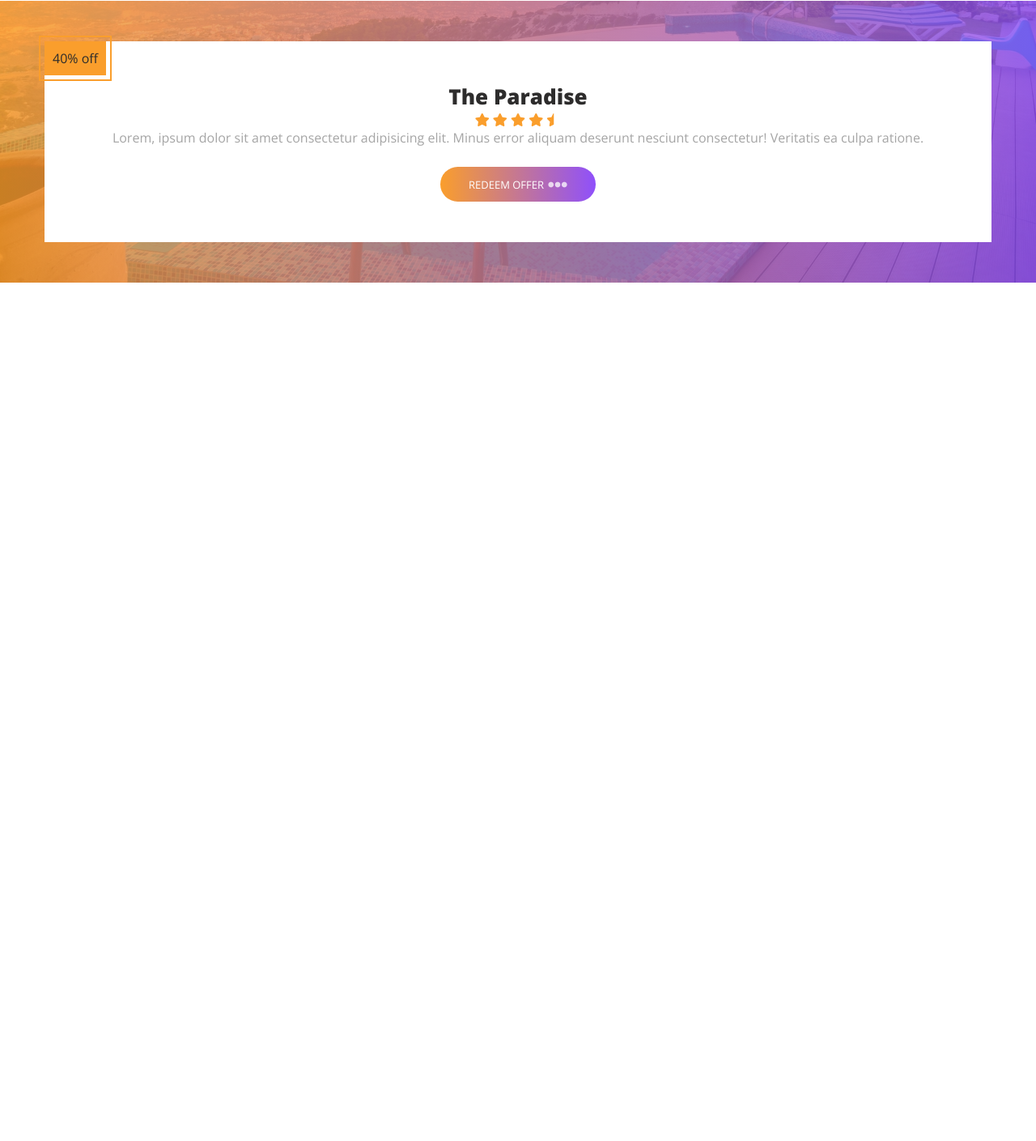
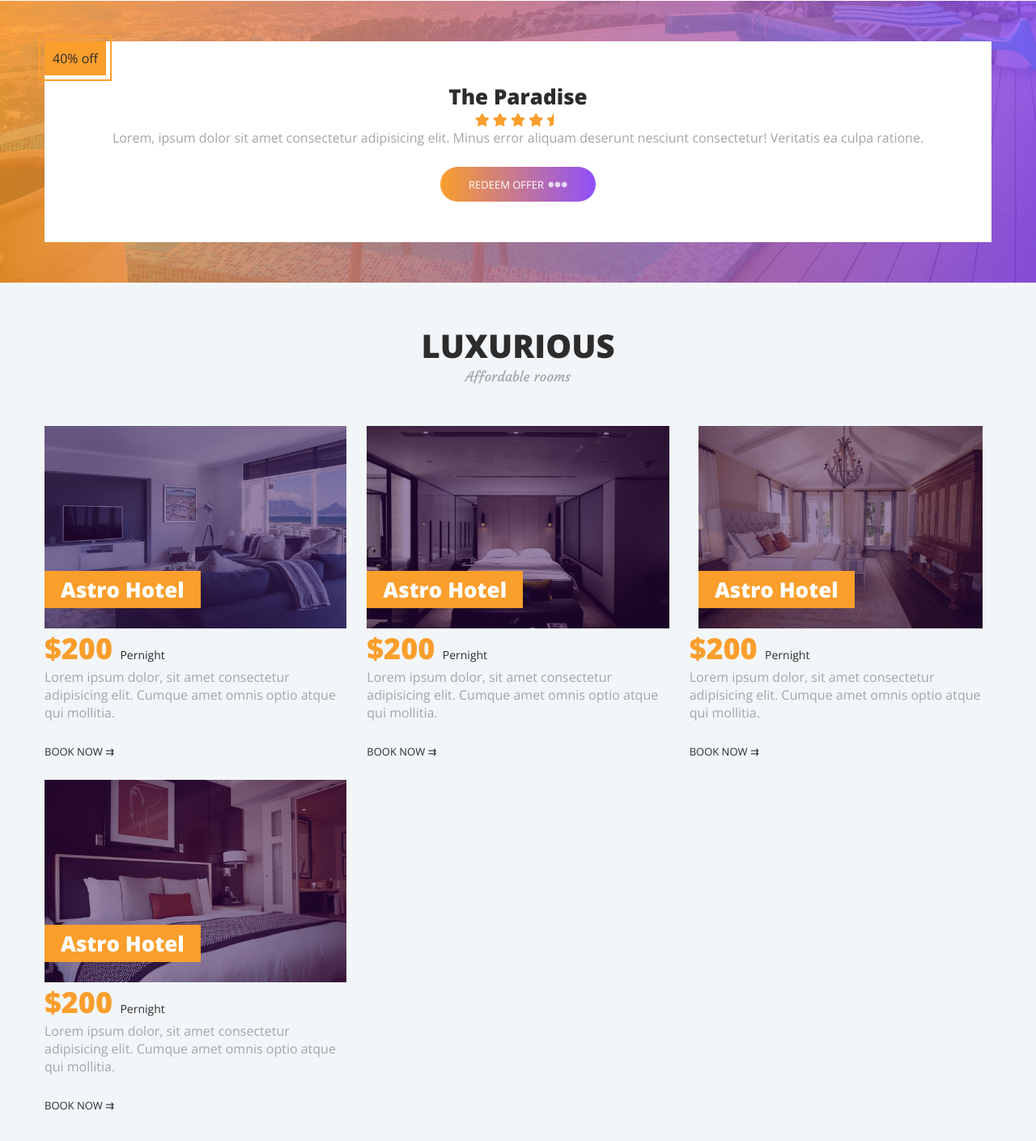
Before and after one commit to ykdman/Front-End-Study, a plain HTML site: page Clone-Coding/travelix/index.html in a window 1280 px wide. Shown: the part 1954-3363 px from the top of the page at 81% size. Before the commit the page ends 2303 px from the top, so only its background shows below. Drawn offline with nearby package versions, Linux system fonts and the light colour scheme.

Commit message:
Travelix Create Section Rooms TIL

```diff
--- a/Clone-Coding/travelix/index.html
+++ b/Clone-Coding/travelix/index.html
@@ -226,6 +226,90 @@
           </div>
         </div>
       </section>
+
+      <!-- rooms section -->
+      <section class="rooms">
+        <!-- All room Container -->
+        <div class="container">
+          <!-- section-head -->
+          <h5 class="section-head">
+            <span class="heading">Luxurious</span>
+            <span class="sub-heading">Affordable rooms</span>
+          </h5>
+
+          <!-- Each grid-item start-point -->
+          <div class="grid rooms-grid">
+            <!-- grid 1 -->
+            <div class="grid-item featured-rooms">
+              <div class="image-wrap">
+                <img class="room-image" src="./images/room_1.jpg" alt="" />
+                <h5 class="room-name">Astro Hotel</h5>
+              </div>
+              <div class="room-info-wrap">
+                <span class="room-price"
+                  >$200 <span class="per-night">Pernight</span></span
+                >
+                <p class="paragraph">
+                  Lorem ipsum dolor, sit amet consectetur adipisicing elit.
+                  Cumque amet omnis optio atque qui mollitia.
+                </p>
+                <a href="#" class="btn rooms-btn">Book now &rrarr;</a>
+              </div>
+            </div>
+
+            <div class="grid-item featured-rooms">
+              <div class="image-wrap">
+                <img class="room-image" src="./images/room_2.jpg" alt="" />
+                <h5 class="room-name">Astro Hotel</h5>
+              </div>
+              <div class="room-info-wrap">
+                <span class="room-price"
+                  >$200 <span class="per-night">Pernight</span></span
+                >
+                <p class="paragraph">
+                  Lorem ipsum dolor, sit amet consectetur adipisicing elit.
+                  Cumque amet omnis optio atque qui mollitia.
+                </p>
+                <a href="#" class="btn rooms-btn">Book now &rrarr;</a>
+              </div>
+            </div>
+
+            <div class="grid-item featured-rooms">
+              <div class="image-wrap">
+                <img class="room-image" src="./images/room_3.jpg" alt="" />
+                <h5 class="room-name">Astro Hotel</h5>
+              </div>
+              <div class="room-info-wrap">
+                <span class="room-price"
+                  >$200 <span class="per-night">Pernight</span></span
+                >
+                <p class="paragraph">
+                  Lorem ipsum dolor, sit amet consectetur adipisicing elit.
+                  Cumque amet omnis optio atque qui mollitia.
+                </p>
+                <a href="#" class="btn rooms-btn">Book now &rrarr;</a>
+              </div>
+            </div>
+
+            <div class="grid-item featured-rooms">
+              <div class="image-wrap">
+                <img class="room-image" src="./images/room_4.jpg" alt="" />
+                <h5 class="room-name">Astro Hotel</h5>
+              </div>
+              <div class="room-info-wrap">
+                <span class="room-price"
+                  >$200 <span class="per-night">Pernight</span></span
+                >
+                <p class="paragraph">
+                  Lorem ipsum dolor, sit amet consectetur adipisicing elit.
+                  Cumque amet omnis optio atque qui mollitia.
+                </p>
+                <a href="#" class="btn rooms-btn">Book now &rrarr;</a>
+              </div>
+            </div>
+          </div>
+        </div>
+      </section>
     </main>
 
     <script src="main.js"></script>
--- a/Clone-Coding/travelix/styles.css
+++ b/Clone-Coding/travelix/styles.css
@@ -382,3 +382,63 @@ section {
   color: #a5a5a5;
   margin-bottom: 2.5rem;
 }
+
+/* Rooms Section Styles */
+.rooms {
+  background-color: #f2f6f9;
+}
+
+.image-wrap {
+  position: relative;
+  height: 25rem;
+}
+
+.image-wrap::after {
+  position: absolute;
+  content: "";
+  top: 0;
+  left: 0;
+  width: 100%;
+  height: 100%;
+  background-color: var(--purple-transparent-alt);
+}
+
+.room-image {
+  width: 100%;
+  height: 100%;
+  object-fit: cover;
+}
+
+.room-name {
+  font-size: 2.6rem;
+  background-color: var(--yellow-solid);
+  color: #fff;
+  padding: 0.5rem 2rem;
+  position: absolute;
+  left: 0;
+  bottom: 2.5rem;
+  z-index: 10;
+}
+
+.room-price {
+  display: block;
+  font-size: 3.6rem;
+  font-weight: bold;
+  color: var(--yellow-solid);
+}
+
+.per-night {
+  color: var(--dark-color);
+  font-size: 1.4rem;
+  font-weight: 100;
+}
+
+.rooms-btn {
+  color: var(--dark-color);
+  padding: 0;
+  transition: color 0.5s;
+}
+
+.rooms-btn:hover {
+  color: var(--yellow-solid);
+}
```
